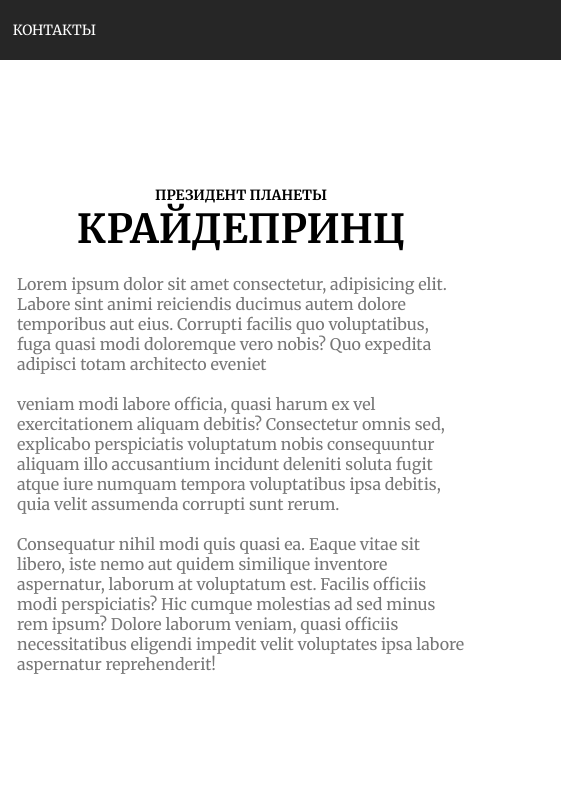
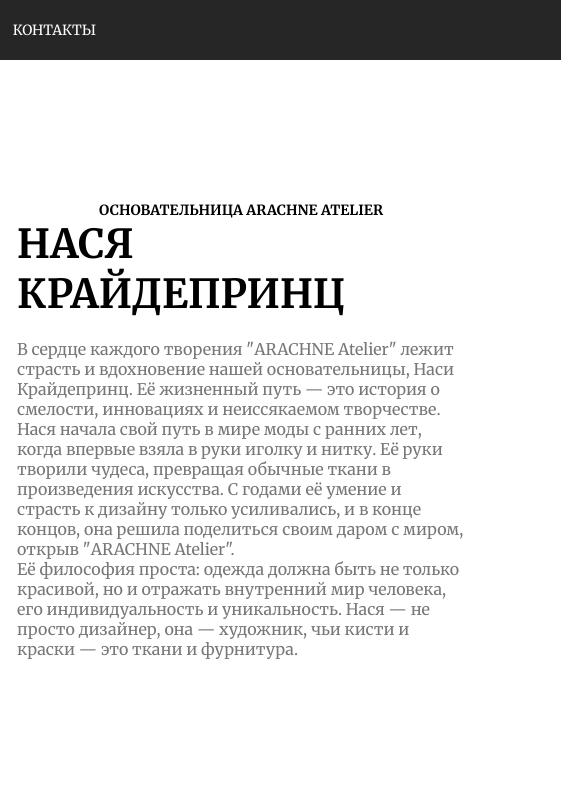
Before and after one commit to xnmeow/helpme, a plain HTML site: page team.html in a window 1280 px wide. Shown: the top 797 px of the page, 719-1280 px from the left. Drawn offline with Linux system fonts and the light colour scheme; a script that the page names is missing.

Commit message:
Update team.html

```diff
--- a/team.html
+++ b/team.html
@@ -28,15 +28,15 @@
             <div class="bp__block">
                 <div class="content">
                     <h4 class="subheading">
-                        Президент планеты
+                        Основательница Arachne Atelier
                     </h4>
-                    <h2 class="heading">Крайдепринц</h2>
+                    <h2 class="heading">Нася Крайдепринц</h2>
                     <p>
-                        Lorem ipsum dolor sit amet consectetur, adipisicing elit. Labore sint animi reiciendis ducimus autem dolore temporibus aut eius. Corrupti facilis quo voluptatibus, fuga quasi modi doloremque vero nobis? Quo expedita adipisci totam architecto eveniet
-                        <br><br>
-                        veniam modi labore officia, quasi harum ex vel exercitationem aliquam debitis? Consectetur omnis sed, explicabo perspiciatis voluptatum nobis consequuntur aliquam illo accusantium incidunt deleniti soluta fugit atque iure numquam tempora voluptatibus ipsa debitis, quia velit assumenda corrupti sunt rerum.
-                        <br><br>
-                        Consequatur nihil modi quis quasi ea. Eaque vitae sit libero, iste nemo aut quidem similique inventore aspernatur, laborum at voluptatum est. Facilis officiis modi perspiciatis? Hic cumque molestias ad sed minus rem ipsum? Dolore laborum veniam, quasi officiis necessitatibus eligendi impedit velit voluptates ipsa labore aspernatur reprehenderit!
+                    В сердце каждого творения "ARACHNE Atelier" лежит страсть и вдохновение нашей основательницы, Наси Крайдепринц. Её жизненный путь — это история о смелости, инновациях и неиссякаемом творчестве.
+<br>
+Нася начала свой путь в мире моды с ранних лет, когда впервые взяла в руки иголку и нитку. Её руки творили чудеса, превращая обычные ткани в произведения искусства. С годами её умение и страсть к дизайну только усиливались, и в конце концов, она решила поделиться своим даром с миром, открыв "ARACHNE Atelier".
+<br>
+Её философия проста: одежда должна быть не только красивой, но и отражать внутренний мир человека, его индивидуальность и уникальность. Нася — не просто дизайнер, она — художник, чьи кисти и краски — это ткани и фурнитура.
                     </p>
                 </div>
             </div>
```
